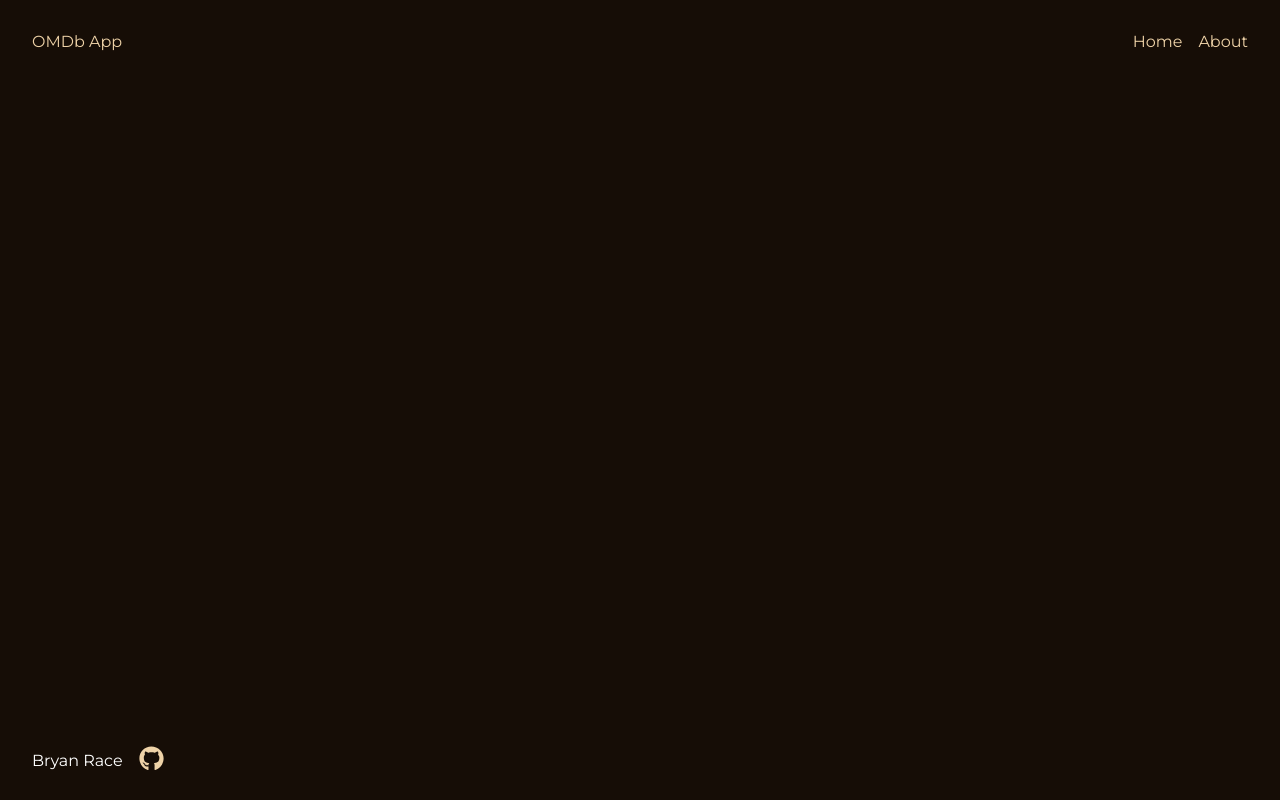
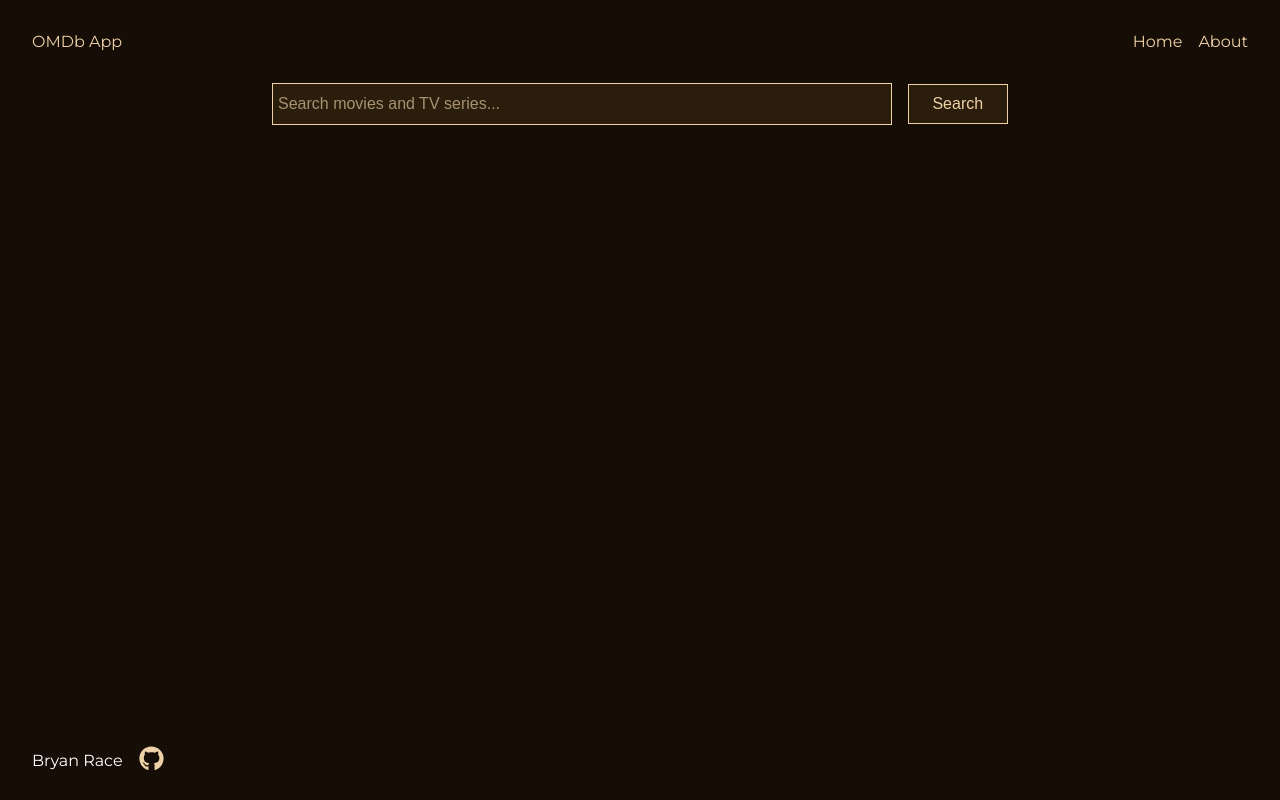
Before and after one commit to BrynRac/movie-app, a React (Create React App) app: page / in a window 1280 px wide. Built offline with nearby package versions, Linux system fonts and the light colour scheme.

Commit message:
link issues

```diff
--- a/src/App.js
+++ b/src/App.js
@@ -19,7 +19,7 @@
         <Nav />
         <div className="content-container">
           <Switch>
-            <Route exact path="/movie-app" component={Home} />
+            <Route exact path="/" component={Home} />
             <Route path="/about" component={About} />
             <Route path="/movie/:id" component={MovieInfo} />
           </Switch>
--- a/src/components/MovieInfo.js
+++ b/src/components/MovieInfo.js
@@ -44,7 +44,7 @@
           <p>{movie.Plot}</p>
         </div>
       </div>
-      <Link to="/movie-app">
+      <Link to="/">
         <button>Back</button>
       </Link>
     </div>
--- a/src/components/layout/Nav.js
+++ b/src/components/layout/Nav.js
@@ -9,7 +9,7 @@
           <span>OMDb App</span>
           <ul className="navLinks">
             <li>
-              <Link to="/movie-app">Home</Link>
+              <Link to="/">Home</Link>
             </li>
             <li>
               <Link to="/about">About</Link>
```
